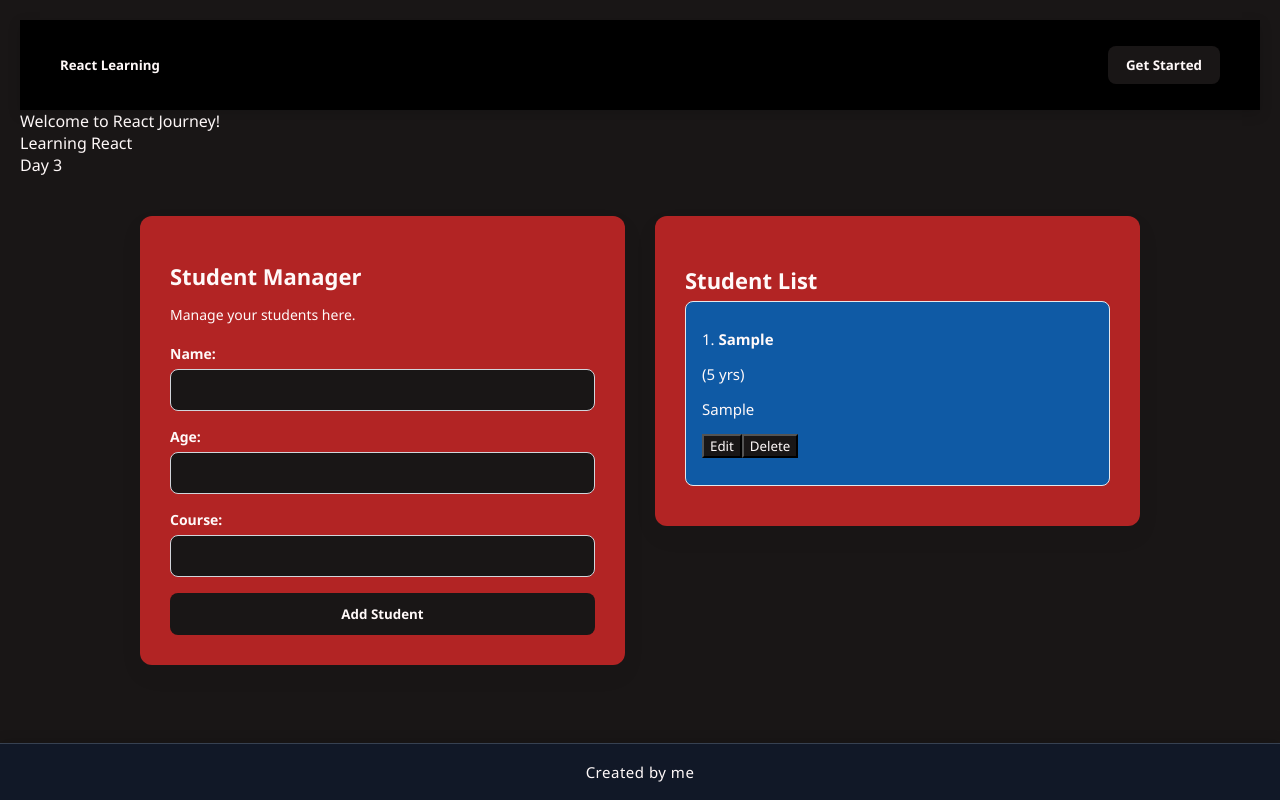
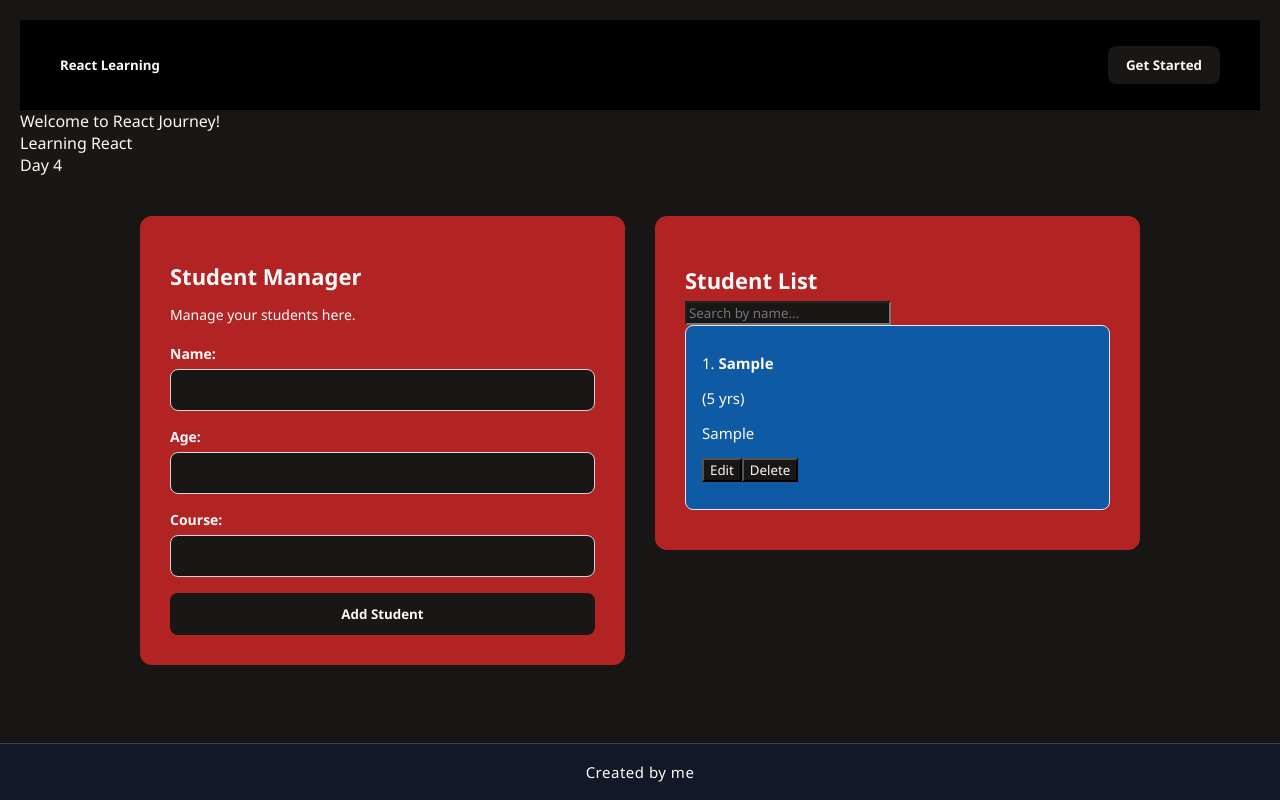
Before and after one commit to Meet-Patel-001/React-Journey, a React (Vite) app in the folder react-journey/: page / in a window 1280 px wide. Both pictures are taken after typing "Sample", "5", "Sample" into the empty fields and a click on the button "Add Student". Built offline with nearby package versions, Linux system fonts and the light colour scheme.

Commit message:
feat(student-manager): improve form validation and user experience-07

```diff
--- a/react-journey/src/components/Hero.jsx
+++ b/react-journey/src/components/Hero.jsx
@@ -7,7 +7,7 @@ function Hero() {
             <div className="hero">
                 Welcome to React Journey!<br />
                 Learning {course}<br/>
-                Day 3
+                Day 4
             </div>
         </>
     );
--- a/react-journey/src/components/StudentManager/StudentCard.jsx
+++ b/react-journey/src/components/StudentManager/StudentCard.jsx
@@ -1,6 +1,6 @@
 import React from "react";
 
-function StudentCard({ student, index, handleEdit, handleDelete }) {
+function StudentCard({ student, index, handleEdit, handleDelete}) {
     return (
         <div className="student-card">
             <li key={index}>
--- a/react-journey/src/components/StudentManager/StudentForm.jsx
+++ b/react-journey/src/components/StudentManager/StudentForm.jsx
@@ -1,19 +1,21 @@
 import React from "react";
 
-function StudentForm({ studentName, studentAge, studentCourse, isEditing, handleSubmit, setStudentName, setStudentAge, setStudentCourse }) {
+function StudentForm({ studentName,usernameRef, studentAge, studentCourse, isEditing, handleSubmit, setStudentName, setStudentAge, setStudentCourse, error }) {
     return (
         <div className="form-card">
                 <h1>Student Manager</h1>
                 <p>Manage your students here.</p>
                 <form onSubmit={handleSubmit}>
                     <label htmlFor="name">Name:</label>
-                    <input type="text" id="name" name="name" value={studentName} onChange={(e) => setStudentName(e.target.value)} />
+                    <input   ref={usernameRef} type="text" id="name" name="name" value={studentName} onChange={(e) => setStudentName(e.target.value)} />
 
                     <label htmlFor="age">Age:</label>
                     <input type="number" id="age" name="age" value={studentAge} onChange={(e) => setStudentAge(e.target.value)} />
 
                     <label htmlFor="course">Course:</label>
                     <input type="text" id="course" name="course" value={studentCourse} onChange={(e) => setStudentCourse(e.target.value)} />
+
+                    {error && <div style={{ color: "red", marginBottom: "15px", fontWeight: "bold" }}>{error}</div>}
 
                     {isEditing !== null ? (
                         <button type="submit">Update Student</button>
--- a/react-journey/src/components/StudentManager/StudentList.jsx
+++ b/react-journey/src/components/StudentManager/StudentList.jsx
@@ -2,14 +2,30 @@ import React from "react";
 import StudentCard from "./StudentCard";
 
 function StudentList({ students, handleEdit, handleDelete }) {
+
+    const [searchTerm, setSearchTerm] = React.useState("");
+    const filteredStudents = students.filter((student) =>
+        student.name.toLowerCase().includes(searchTerm.toLowerCase())
+    );
+
     return (
         <div className="student-list-card">
             <h2>Student List</h2>
             {students.length === 0 ? (
                 <p className="empty-message">No students added yet.</p>
             ) : (
+                <div className="search-container">
+                    <input
+                        type="text"
+                        placeholder="Search by name..."
+                        value={searchTerm}
+                        onChange={(e) => setSearchTerm(e.target.value)}
+                    />
+                </div>
+            )}
+            {filteredStudents.length > 0 && (
                 <ul>
-                    {students.map((student, index) => (
+                    {filteredStudents.map((student, index) => (
                         <StudentCard
                             key={index}
                             student={student}
--- a/react-journey/src/components/StudentManager/StudentManager.jsx
+++ b/react-journey/src/components/StudentManager/StudentManager.jsx
@@ -1,4 +1,4 @@
-import React from "react";
+import React, { use } from "react";
 import "./StudentManager.css";
 import StudentForm from "./StudentForm";
 import StudentList from "./StudentList";
@@ -9,12 +9,40 @@ function StudentManager() {
     const [studentCourse, setStudentCourse] = React.useState("");
     const [students, setStudents] = React.useState([]);
     const [isEditing, setIsEditing] = React.useState(null);
+    const [error, setError] = React.useState("");
+    const usernameRef = React.useRef(null);
 
     const handleSubmit = (e) => {
         e.preventDefault();
+        if (
+            studentName.trim() === "" ||
+            studentCourse.trim() === "" ||
+            studentAge <= 0
+        ) {
+            setError("Please fill in all fields.");
+            usernameRef.current.focus();
+            return;
+        }
+        const cleanName = studentName.trim().toLowerCase();
+
+        const nameExists = students.some((student, index) => {
+            if (isEditing !== null && index === isEditing) return false;
+            return student.name.trim().toLowerCase() === cleanName;
+        });
+
+        if (nameExists) {
+            setError("Name already exists.");
+            usernameRef.current.focus();
+            return;
+        }
+        setError("");
         if (isEditing !== null) {
             const updatedStudents = students.map((student, index) =>
-                index === isEditing ? { name: studentName, age: studentAge, course: studentCourse } : student
+                index === isEditing ? {
+                    name: studentName,
+                    age: studentAge,
+                    course: studentCourse
+                } : student
             );
             setStudents(updatedStudents);
             setIsEditing(null);
@@ -27,6 +55,7 @@ function StudentManager() {
     };
 
     const handleEdit = (index) => {
+        setError("");
         setIsEditing(index);
         const studentToEdit = students[index];
         setStudentName(studentToEdit.name);
@@ -43,9 +72,11 @@ function StudentManager() {
         <div className="manager-container">
             <StudentForm
                 studentName={studentName}
+                usernameRef={usernameRef}
                 studentAge={studentAge}
                 studentCourse={studentCourse}
                 isEditing={isEditing}
+                error= {error}
                 handleSubmit={handleSubmit}
                 setStudentName={setStudentName}
                 setStudentAge={setStudentAge}
```
Lines whose indentation alone changed are shown as unchanged.
